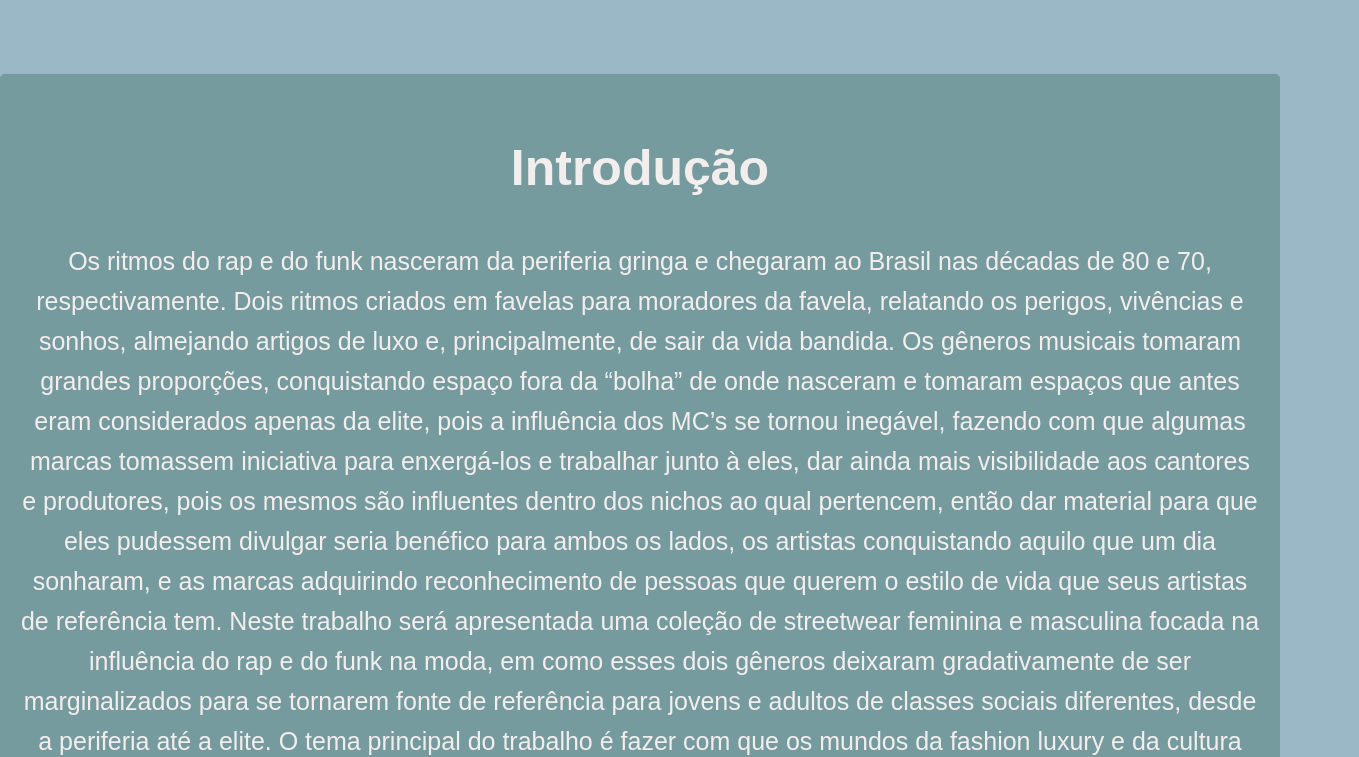
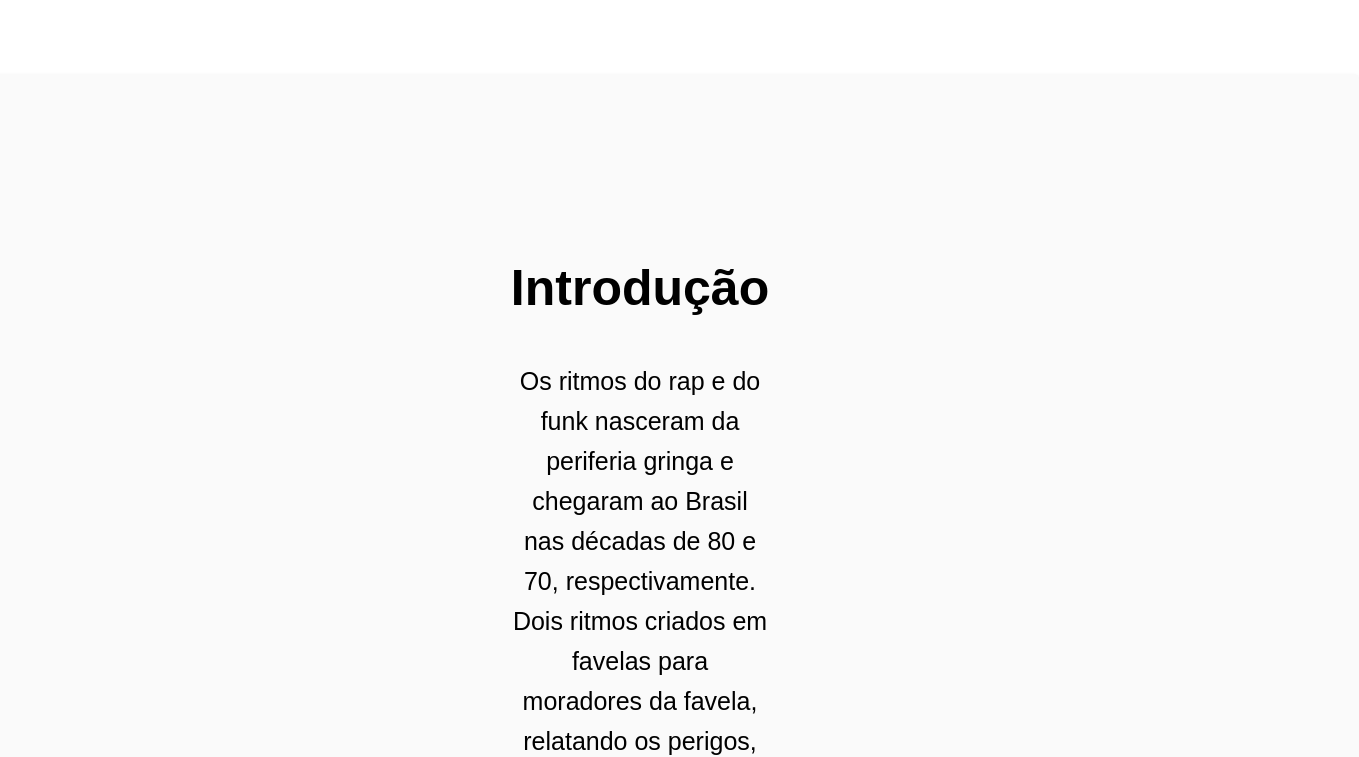
Before and after one commit to JoaoEquer/project-spin, a plain HTML site: page index.html in a window 1280 px wide. Shown: the part 770-1527 px from the top of the page, 1359 px wide, since content can reach past the window. Drawn offline with Linux system fonts and the light colour scheme.

Commit message:
alteração cores e margins

```diff
--- a/styles.css
+++ b/styles.css
@@ -1,13 +1,15 @@
 /* Estilos gerais */
 body {
+    font-family: Arial, sans-serif;
     margin: 0;
-    font-family: Arial, sans-serif;
+    padding: 0;
+    background-color: #ffffff;
+    color: #070707;
     display: flex;
     flex-direction: column;
-    align-items: center;
-    background-color: #9bb8c7; /* Novo fundo cinza mais escuro */
-    color: #fdfdfd; /* Nova cor do texto */
-}
+    align-items: center; /* Centraliza horizontalmente */
+    justify-content: center; /* Centraliza verticalmente */
+    min-height: 100vh; /* Garante que o conteúdo ocupe pelo menos a altura da viewport */
 
 /* Estilos do topo */
 .top {
@@ -33,7 +35,7 @@ body {
 /* Estilos do meio */
 .mid {
     padding: 20px;
-    background-color: #759b9e; /* Nova cor de fundo do conteúdo */
+    background-color: #fafafa; /* Nova cor de fundo do conteúdo */
     border-radius: 5px;
     box-shadow: 0 2px 4px rgba(0, 0, 0, 0.1);
     margin-top: 20px;
@@ -41,12 +43,12 @@ body {
 }
 
 .intro {
-    margin-bottom: 40px;
     font-size: 25px;
-    color: #f3eeee;
+    color: #000000;
     line-height: 1.6;
     text-align: center;
-    font-family: ;
+    margin:  100px 550px;
+    padding:  20px;
 
 }
 
@@ -67,18 +69,18 @@ body {
     transition: transform 0.3s ease, box-shadow 0.3s ease;
     width: calc(33.33% - 20px);
     max-width: 300px; /* Limitar a largura máxima */
-    border: 1px solid #84A98C;
+    border: 1px solid #000000;
     border-radius: 5px;
     padding: 20px;
     margin-bottom: 20px;
-    background-color: #84A98C;
+    background-color: #fafaf9;
 }
 
 
 .catalog-item:hover {
     transform: scale(1.05);
     box-shadow: 0 4px 8px rgba(0, 0, 0, 0.1);
-    background-color: #52796F; /* Nova cor de fundo das caixas ao passar o mouse */
+    background-color: #060707; /* Nova cor de fundo das caixas ao passar o mouse */
 }
 
 
```
